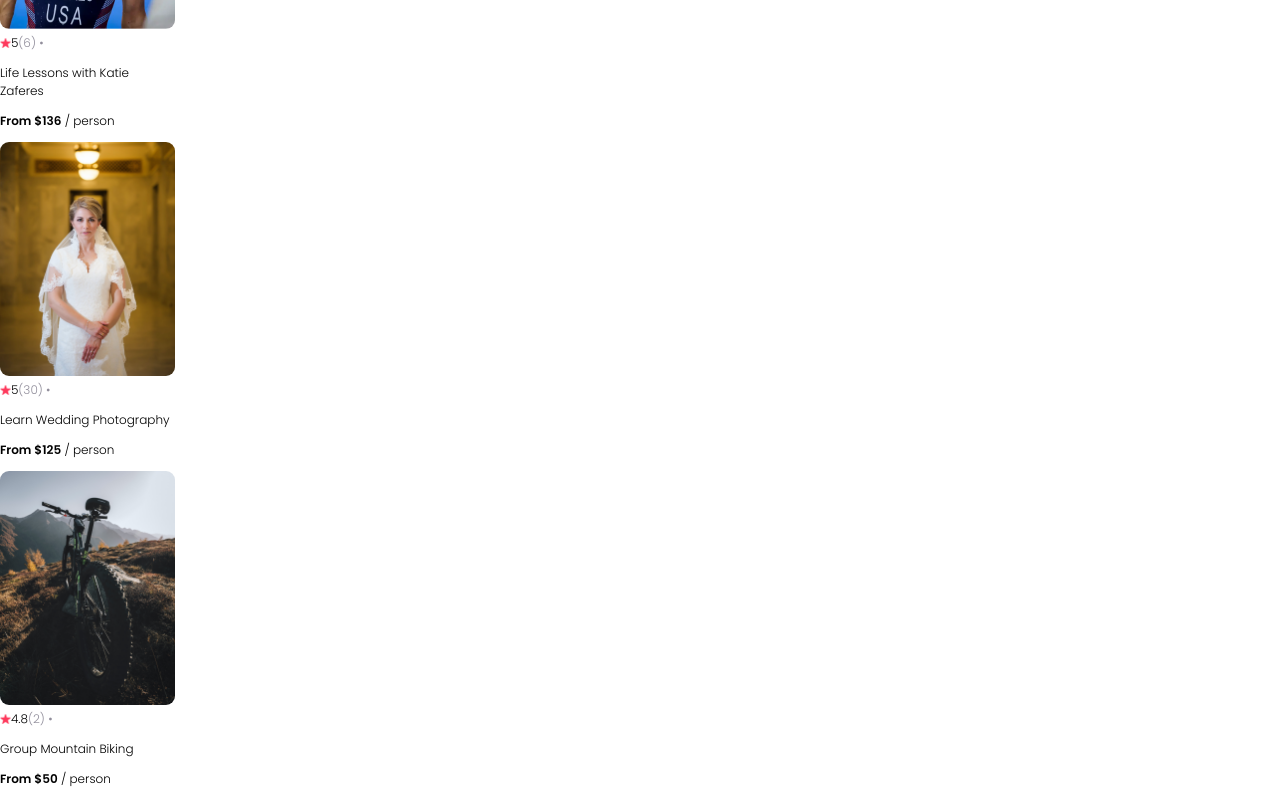
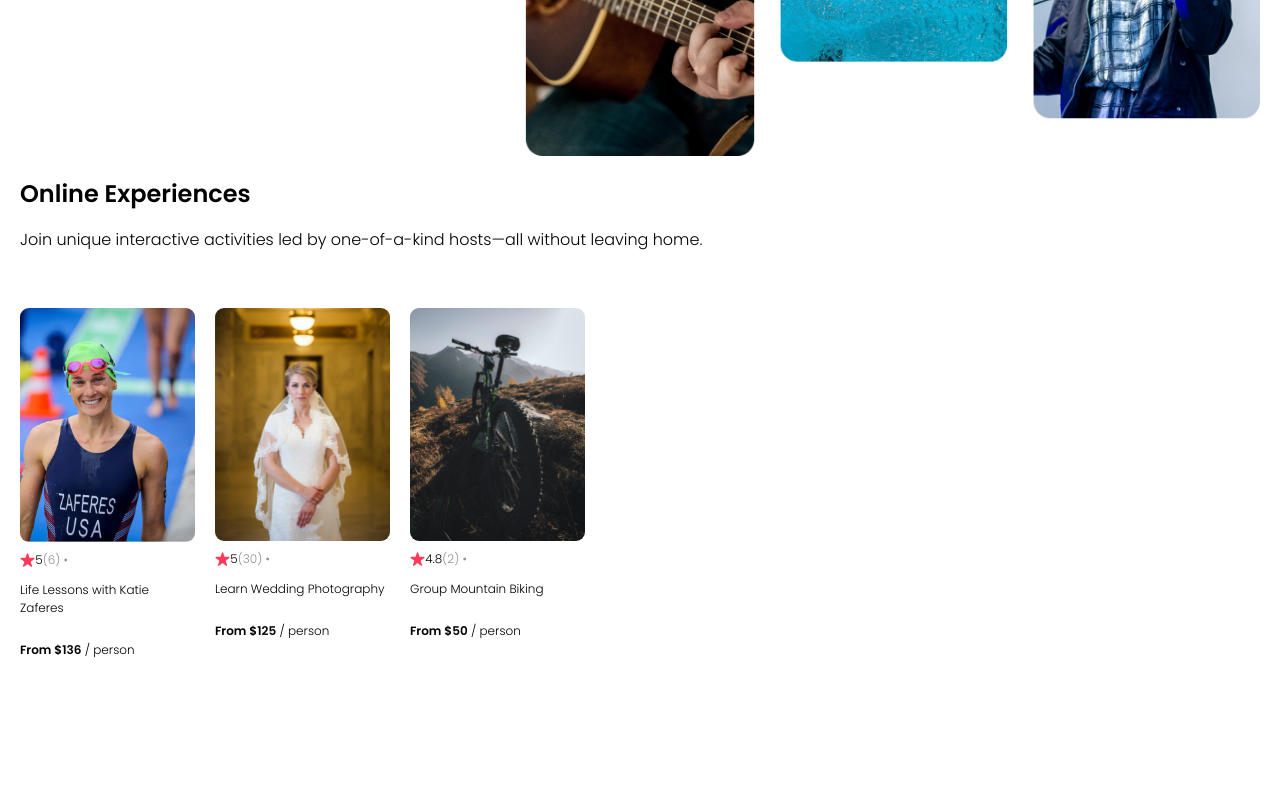
Before and after one commit to mikerobards/airbnb-exp, a React (Create React App) app: page / in a window 1280 px wide. Shown: the part 661-1461 px from the top of the page. After the commit the page ends 1352 px from the top, so only its background shows below. Built offline with nearby package versions, Linux system fonts and the light colour scheme.

Commit message:
add styling

```diff
--- a/src/App.js
+++ b/src/App.js
@@ -23,7 +23,9 @@
     <div>
       <Navbar />
       <Hero />
-      {cardElements}
+      <section className="cards-list">
+        {cardElements}
+      </section>
     </div>
   );
 }
--- a/src/index.css
+++ b/src/index.css
@@ -18,6 +18,14 @@
 
 .nav--logo {
   max-width: 100px;
+}
+
+.bold {
+  font-weight: bold;
+}
+
+.gray {
+  color: #918e9b;
 }
 
 /* My styling
@@ -44,7 +52,7 @@
   flex-direction: column;
 }
 
-.hero--grid {
+.hero--photo {
   max-width: 400px;
   align-self: center;
 }
@@ -57,14 +65,31 @@
   margin-top: 0;
 }
 
+.cards-list {
+  display: flex;
+  flex-wrap: nowrap;
+  gap: 20px;
+  overflow-x: auto;
+}
+
 .card {
   width: 175px;
   font-size: 12px;
+  flex: 0 0 auto; /* ADD */
+  display: flex; /* ADD */
+  flex-direction: column; /* ADD */
 }
 
 .card--image {
   width: 100%;
   border-radius: 9px;
+  margin-bottom: 9px;
+}
+
+/* ADD */
+.card--title {
+  overflow: hidden;
+  text-overflow: ellipsis;
 }
 
 .card--stats {
@@ -73,13 +98,10 @@
 }
 
 .card--star {
-  height: 10px;
+  height: 14px;
 }
 
-.gray {
-  color: #918e9b;
+/* ADD */
+.card--price {
+  margin-top: auto;
 }
-
-.bold {
-  font-weight: bold;
-}
```
